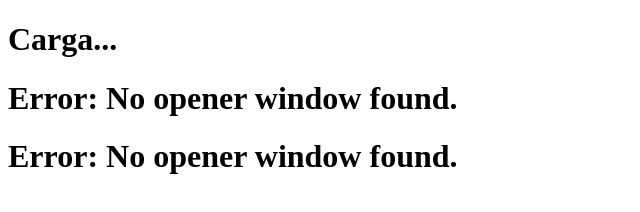
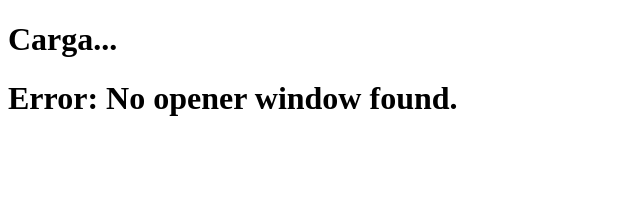
Before and after one commit to jlebo/jlebo.github.io, a plain HTML site: page lti_stuffs/window_opener_new_tab_testing.html in a window 1280 px wide. Shown: the whole page, without its empty margins (0-640 px from the left). Drawn offline with Linux system fonts and the light colour scheme.

Commit message:
fix duplicate message

```diff
--- a/lti_stuffs/window_opener_new_tab_testing.html
+++ b/lti_stuffs/window_opener_new_tab_testing.html
@@ -24,7 +24,6 @@
         const origin = "*";
         let targetFrame = window.opener
         if (!targetFrame) {
-            showError("No opener window found.")
             throw new Error("No opener window found.")
         }
 
```
